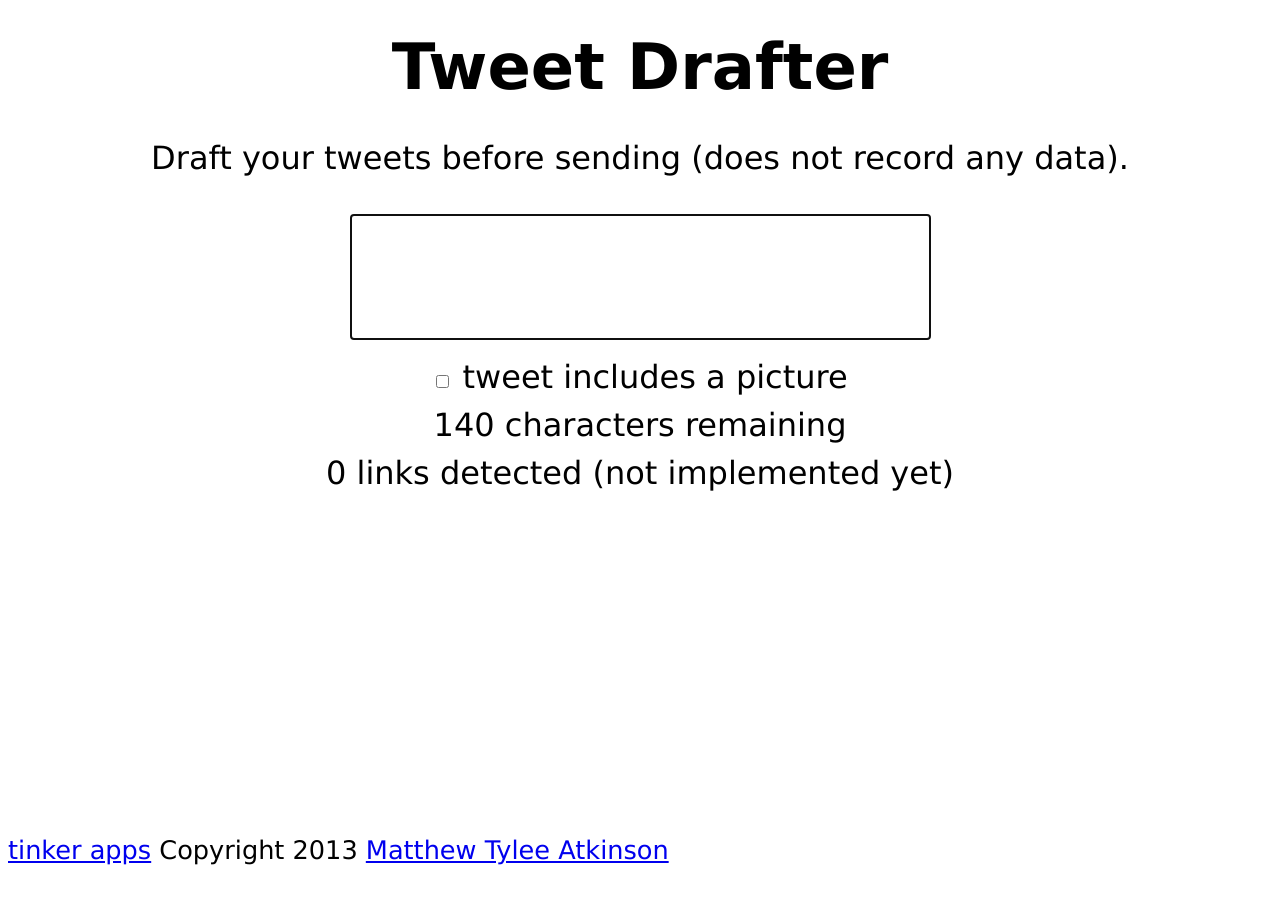
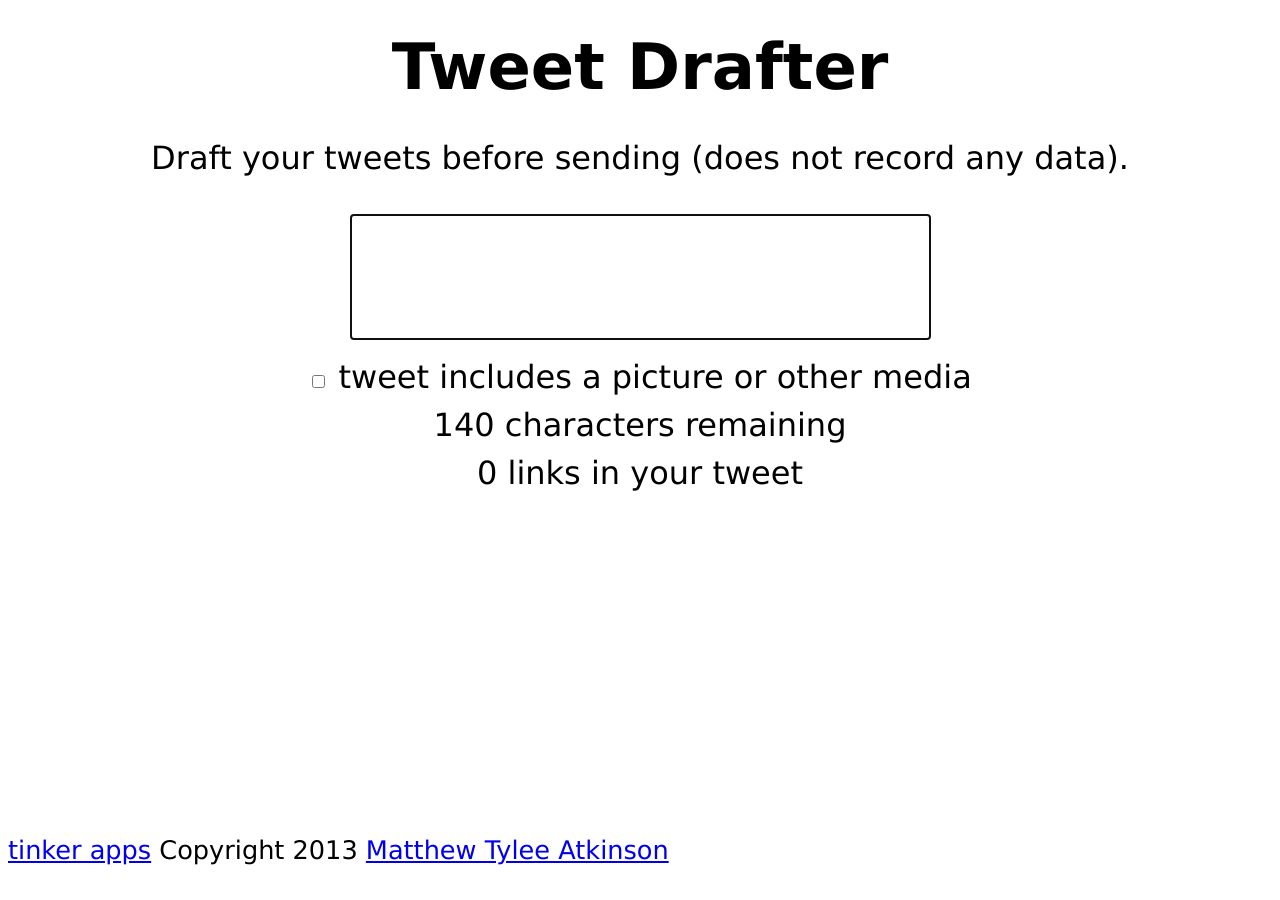
Before and after one commit to matatk/tinker, a Jekyll site: the page built from tweetdrafter/index.html, in a window 1280 px wide. Built offline with Jekyll 4.4.1, drawn with Linux system fonts in a browser that asks for light colours; part of the change alters nothing that is shown.

Commit message:
Made tweetdrafter work (I think :-)).

```diff
--- a/tweetdrafter/index.html
+++ b/tweetdrafter/index.html
@@ -28,26 +28,69 @@ title: Tweet Drafter
 		</style>
         <script type='text/javascript'>
 			var TWEET_LENGTH = 140;
-			var PICTURE_LENGTH = 42;
+			var LEN_MEDIA = 22;
+			var LEN_HTTP = 22;
+			var LEN_HTTPS = 23;
 			var picture = false;
+			var cached = '';
 
-			function picture_tick() {
+			// See <https://dev.twitter.com/blog/upcoming-tco-changes>
+			// for info on size limits.
+
+			function media_toggle() {
 				if( picture ) {
 					picture = false;
 				} else {
 					picture = true;
 				}
 
-				changed(document.getElementById("draft"));
+				keyed(document.getElementById("draft"), true);
 			}
 
-			function changed(draft) {
-				var charcount = document.getElementById("charcount");
-				var remaining = TWEET_LENGTH - draft.value.length;
+			function keyed(draft, toggled) {
+				var url_regex = /(https?:\/\/[^\s]+)/g;
+				var urls_status = document.getElementById("urls");
+				var remaining;
+				var match;
+
+				// Protect against keypresses that don't change the string
+				if( !toggled && draft.value == cached ) {
+					return
+				}
+				cached = draft.value;
+
+				// Get base length, taking media into account
+				remaining = TWEET_LENGTH - draft.value.length;
 				if( picture ) {
-					remaining -= PICTURE_LENGTH;
+					remaining -= LEN_MEDIA;
 				}
-				charcount.innerHTML = remaining + " characters remaining";
+
+				// Find URLs and begin updating match number
+				match = draft.value.match(url_regex);
+				if( match ) {
+					for( var i = 0; i < match.length; i++ ) {
+						// Swap actual length of link for "shortened" version
+						var url = match[i];
+						remaining += url.length;
+						switch( url[4] ) {
+							case ':':	remaining -= LEN_HTTP;
+										break;
+							case 's':	remaining -= LEN_HTTPS;
+										break;
+							default:	alert("Malformed link: '" + url + "'");
+						}
+					}
+
+					urls_status.innerHTML = match.length;
+				} else {
+					urls_status.innerHTML = "0";
+				}
+
+				// Update statuses
+				document.getElementById("charcount")
+					.innerHTML = remaining + " characters remaining";
+
+				urls_status.innerHTML += " links in your tweet";
 			}
         </script>
 		{% include track.html %}
@@ -63,21 +106,21 @@ title: Tweet Drafter
 				id="draft"
 				rows="4"
 				cols="35"
-				onkeyup="changed(this);"
+				onkeyup="keyed(this, false);"
 				aria-label="Draft tweet"
 				autofocus></textarea>
 			<br/>
 			<label>
 				<input
 					type="checkbox"
-					onchange="picture_tick();">
-				tweet includes a picture
+					onchange="media_toggle();">
+				tweet includes a picture or other media
 			</label>
 			<div aria-live="polite">
 				<span id="charcount">140 characters remaining</span>
 			</div>
-			<div aria-live="polite">
-				<span id="uris">0 links detected (not implemented yet)</span>
+			<div aria-live="assertive">
+				<span id="urls">0 links in your tweet</span>
 			</div>
         </main>
 		{% include footer.html %}
```
